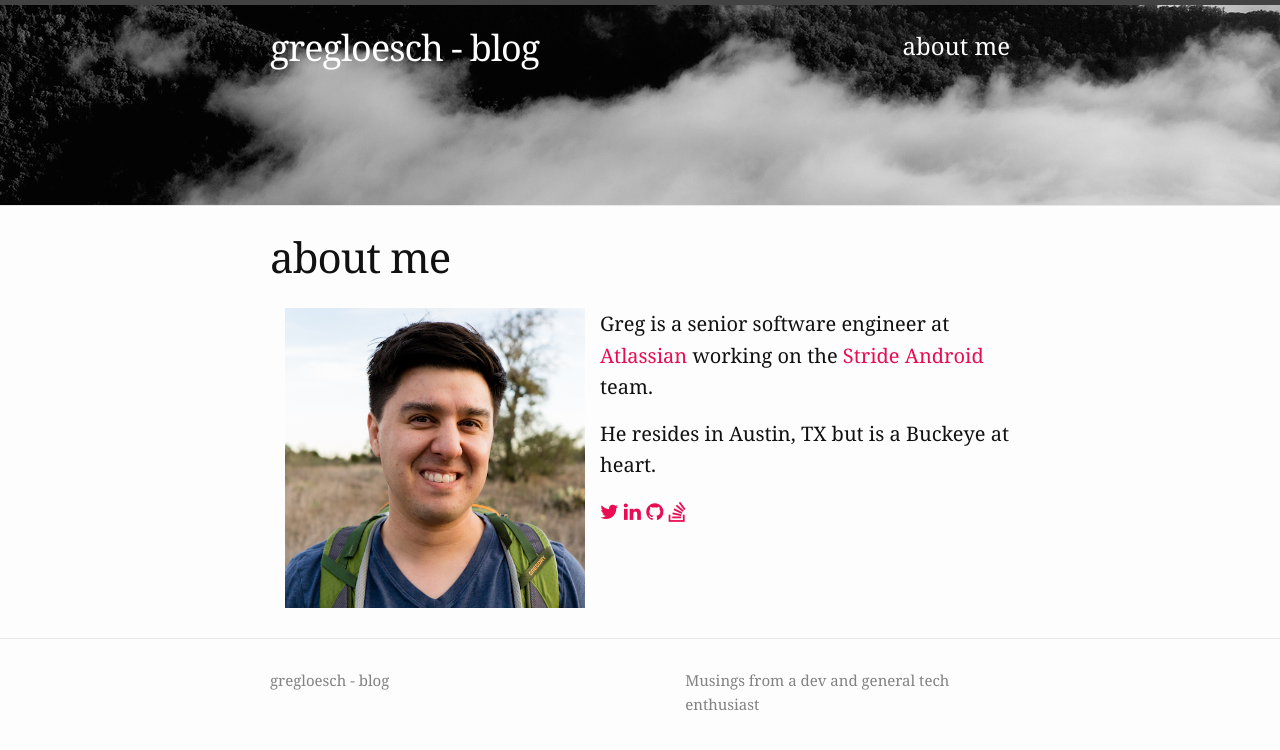
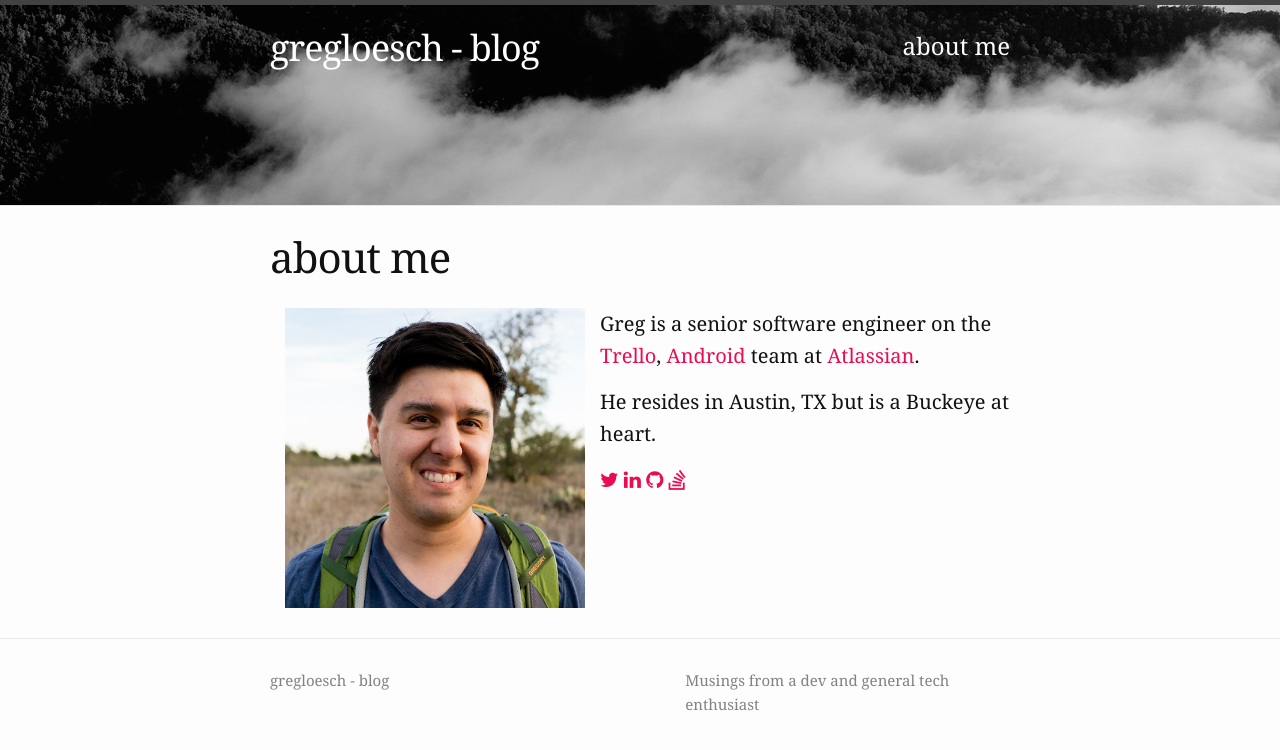
Before and after one commit to loeschg/loeschg.github.io, a Jekyll site: the page built from about.md, in a window 1280 px wide. Shown: the top 750 px of the page. Built offline with Jekyll 4.4.1, drawn with Linux system fonts in a browser that asks for light colours; nearby versions of some CDN libraries.

Commit message:
RIP Stride. Hello Trello!

```diff
--- a/about.md
+++ b/about.md
@@ -6,15 +6,15 @@ permalink: /about/
 
 <img src="/assets/images/austin-headshot-500.jpeg" width="300" height="300" class="left"/>
 
-Greg is a senior software engineer at [Atlassian][atlassian] working on the [Stride][stride] [Android][stride-android] team.
+Greg is a senior software engineer on the [Trello][trello], [Android][trello-android] team at [Atlassian][atlassian].
 
 He resides in Austin, TX but is a Buckeye at heart.
 
 [<i class="fa fa-twitter"></i>][twitter] [<i class="fa fa-linkedin"></i>][linkedin] [<i class="fa fa-github"></i>][github] [<i class="fa fa-stack-overflow"></i>][stackoverflow]
 
 [atlassian]: http://atlassian.com "Atlassian"
-[stride]: http://stride.com/ "Stride Atlassian"
-[stride-android]: https://play.google.com/store/apps/details?id=com.atlassian.stride&hl=en "Stride Android"
+[trello]: http://trello.com/ "Trello"
+[trello-android]: https://play.google.com/store/apps/details?id=com.trello "Trello Android"
 [github]: 	http://github.com/loeschg/ 			"github"
 [stackoverflow]:	http://stackoverflow.com/users/413254/loeschg	"stackoverflow"
 [linkedin]: http://linkedin.com/in/gregloesch 	"LinkedIn"
```
